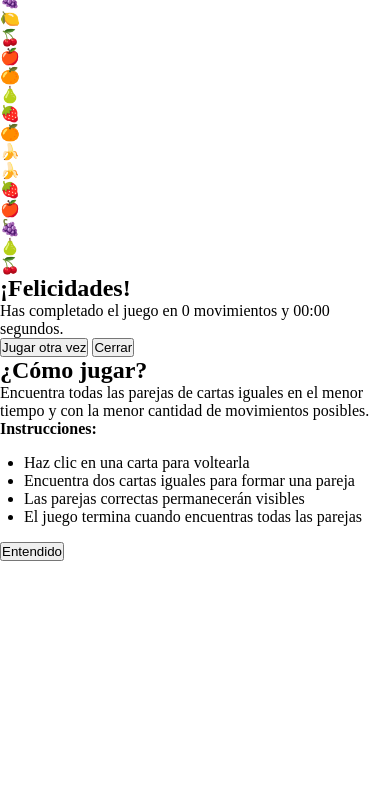
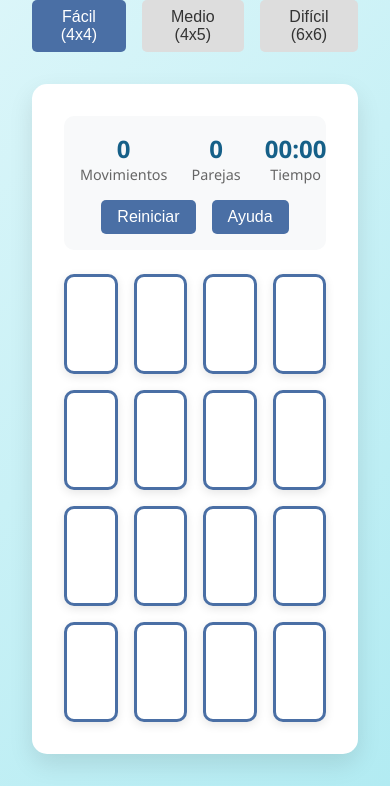
Before and after one commit to Pablobsky22/test, a plain HTML site: page index.html in a window 390 px wide. Shown: the part 158-944 px from the top of the page. Before the commit the page ends 844 px from the top, so only its background shows below. Drawn offline with Linux system fonts and the light colour scheme.

Commit message:
content_index

```diff
--- a/index.html
+++ b/index.html
@@ -5,7 +5,7 @@
     <meta name="viewport" content="width=device-width, initial-scale=1.0">
     <title>Casa con Divs</title>
 
-    <link rel="stylesheet" href="./src/styles/juego_de_cartas_2.css"/>
+    <link rel="stylesheet" href="./src/css/stylesheetcarta.css"/>
     <link rel="stylesheet" href="./src/css/index.css"/>
 </head>
 
--- /dev/null
+++ b/src/css/stylesheetcarta.css
@@ -0,0 +1,249 @@
+  body {
+            font-family: 'Segoe UI', Tahoma, Geneva, Verdana, sans-serif;
+            background: linear-gradient(135deg, #e0f7fa, #b2ebf2);
+            min-height: 100vh;
+            display: flex;
+            flex-direction: column;
+            align-items: center;
+            padding: 2rem;
+            color: var(--text-color);
+        }
+
+        header {
+            text-align: center;
+            margin-bottom: 2rem;
+        }
+
+        h1 {
+            color: var(--secondary-color);
+            margin-bottom: 0.5rem;
+            font-size: 2.5rem;
+        }
+
+        .game-container {
+            background-color: white;
+            border-radius: 15px;
+            box-shadow: 0 10px 25px rgba(0, 0, 0, 0.1);
+            padding: 2rem;
+            width: 100%;
+            max-width: 800px;
+        }
+
+        .game-info {
+            display: flex;
+            justify-content: space-between;
+            margin-bottom: 1.5rem;
+            background-color: var(--light-color);
+            padding: 1rem;
+            border-radius: 10px;
+        }
+
+        .stats {
+            display: flex;
+            gap: 1.5rem;
+        }
+
+        .stat {
+            display: flex;
+            flex-direction: column;
+            align-items: center;
+        }
+
+        .stat-value {
+            font-size: 1.5rem;
+            font-weight: bold;
+            color: var(--secondary-color);
+        }
+
+        .stat-label {
+            font-size: 0.9rem;
+            color: #666;
+        }
+
+        .controls {
+            display: flex;
+            gap: 1rem;
+        }
+
+        button {
+            padding: 0.5rem 1rem;
+            border: none;
+            border-radius: 5px;
+            background-color: var(--primary-color);
+            color: white;
+            cursor: pointer;
+            font-size: 1rem;
+            transition: all 0.3s ease;
+        }
+
+        button:hover {
+            background-color: var(--secondary-color);
+            transform: translateY(-2px);
+        }
+
+        button:active {
+            transform: translateY(0);
+        }
+
+        .game-board {
+            display: grid;
+            grid-template-columns: repeat(4, 1fr);
+            gap: 1rem;
+            perspective: 1000px;
+        }
+
+        .card {
+            position: relative;
+            height: 120px;
+            transform-style: preserve-3d;
+            transition: transform 0.5s;
+            cursor: pointer;
+        }
+
+        .card-face {
+            position: absolute;
+            width: 100%;
+            height: 100%;
+            backface-visibility: hidden;
+            border-radius: 10px;
+            display: flex;
+            justify-content: center;
+            align-items: center;
+            box-shadow: 0 3px 10px rgba(0, 0, 0, 0.1);
+            transition: all 0.3s ease;
+        }
+
+        .card-front {
+            background: var(--primary-color);
+            color: white;
+            transform: rotateY(180deg);
+            font-size: 2rem;
+        }
+
+        .card-back {
+            background: white;
+            border: 3px solid var(--primary-color);
+            color: var(--primary-color);
+            font-size: 1.5rem;
+        }
+
+        .card.flipped {
+            transform: rotateY(180deg);
+        }
+
+        .card.matched .card-front {
+            background-color: var(--success-color);
+            box-shadow: 0 0 15px rgba(76, 175, 80, 0.5);
+        }
+
+        .card.mismatched .card-front {
+            background-color: var(--error-color);
+            animation: shake 0.5s;
+        }
+
+        @keyframes shake {
+            0%, 100% { transform: rotateY(180deg) translateX(0); }
+            20% { transform: rotateY(180deg) translateX(-10px); }
+            40% { transform: rotateY(180deg) translateX(10px); }
+            60% { transform: rotateY(180deg) translateX(-10px); }
+            80% { transform: rotateY(180deg) translateX(10px); }
+        }
+
+        .timer {
+            font-size: 1.2rem;
+            font-weight: bold;
+        }
+
+        .difficulty-selector {
+            margin-top: 1rem;
+            display: flex;
+            gap: 1rem;
+            justify-content: center;
+        }
+
+        .difficulty-btn {
+            background-color: #ddd;
+            color: var(--text-color);
+        }
+
+        .difficulty-btn.active {
+            background-color: var(--primary-color);
+            color: white;
+        }
+
+        .modal {
+            display: none;
+            position: fixed;
+            top: 0;
+            left: 0;
+            width: 100%;
+            height: 100%;
+            background-color: rgba(0, 0, 0, 0.5);
+            z-index: 100;
+            justify-content: center;
+            align-items: center;
+        }
+
+        .modal-content {
+            background-color: white;
+            padding: 2rem;
+            border-radius: 10px;
+            text-align: center;
+            max-width: 500px;
+            width: 90%;
+            animation: modalFadeIn 0.3s;
+        }
+
+        @keyframes modalFadeIn {
+            from { opacity: 0; transform: translateY(-20px); }
+            to { opacity: 1; transform: translateY(0); }
+        }
+
+        .modal h2 {
+            color: var(--secondary-color);
+            margin-bottom: 1rem;
+        }
+
+        .modal p {
+            margin-bottom: 1.5rem;
+            font-size: 1.1rem;
+        }
+
+        .modal-buttons {
+            display: flex;
+            justify-content: center;
+            gap: 1rem;
+        }
+
+        @media (max-width: 768px) {
+            .game-board {
+                grid-template-columns: repeat(3, 1fr);
+            }
+
+            .card {
+                height: 100px;
+            }
+
+            .card-front {
+                font-size: 1.5rem;
+            }
+        }
+
+        @media (max-width: 480px) {
+            .game-board {
+                grid-template-columns: repeat(2, 1fr);
+            }
+
+            .game-info {
+                flex-direction: column;
+                gap: 1rem;
+            }
+
+            .stats {
+                justify-content: space-around;
+            }
+
+            .controls {
+                justify-content: center;
+            }
+        }
```
